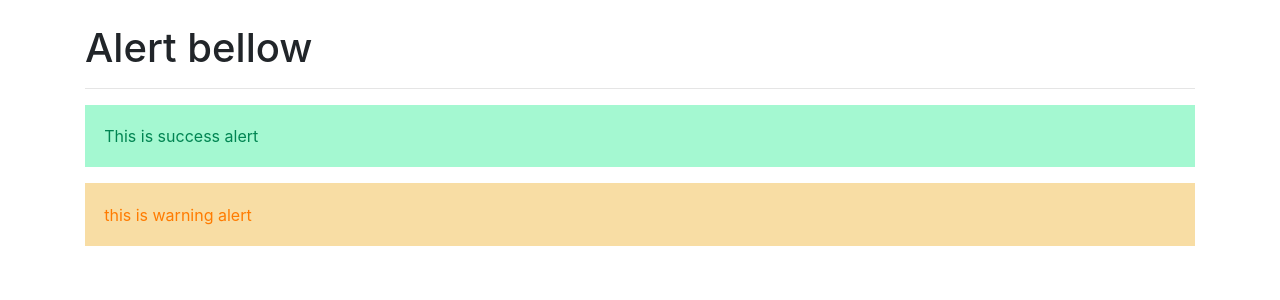
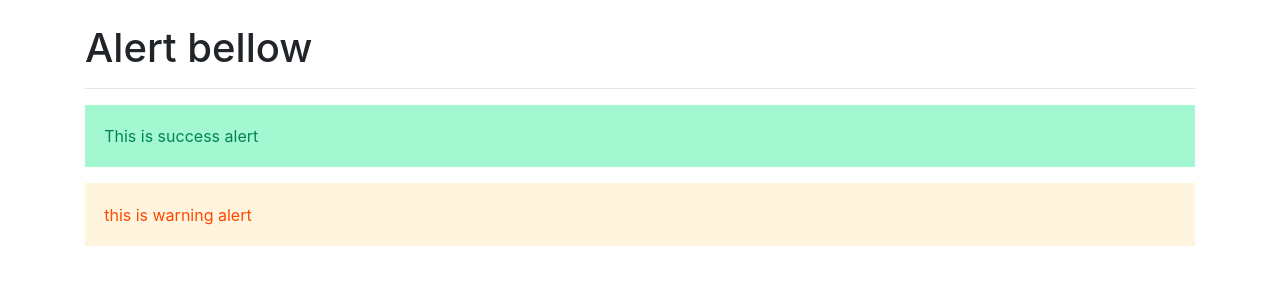
Before and after one commit to superknife0512/My-Learning-Ng-App, an Angular app: page / in a window 1280 px wide. Shown: the top 300 px of the page. Built offline with nearby package versions, Linux system fonts and the light colour scheme.

Commit message:
fixing some small errors

```diff
--- a/src/app/warningAlert/warningAlert.scss
+++ b/src/app/warningAlert/warningAlert.scss
@@ -1,6 +1,6 @@
 
 .app-warning{
     padding: 1.2rem;
-    background-color: rgb(248, 221, 164);
-    color: rgb(255, 123, 0);
+    background-color: rgb(255, 244, 221);
+    color: rgb(255, 72, 0);
 }
```
